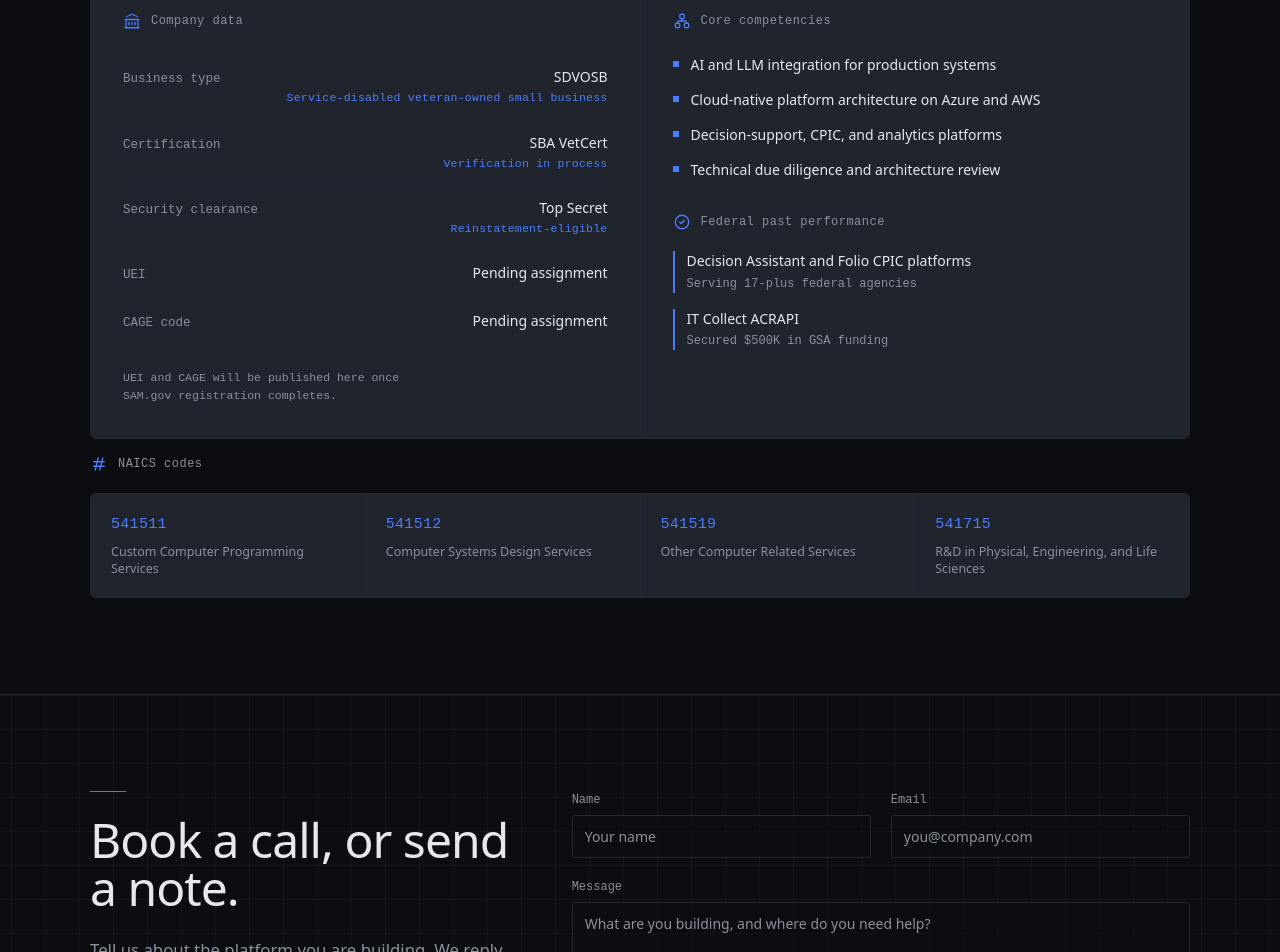
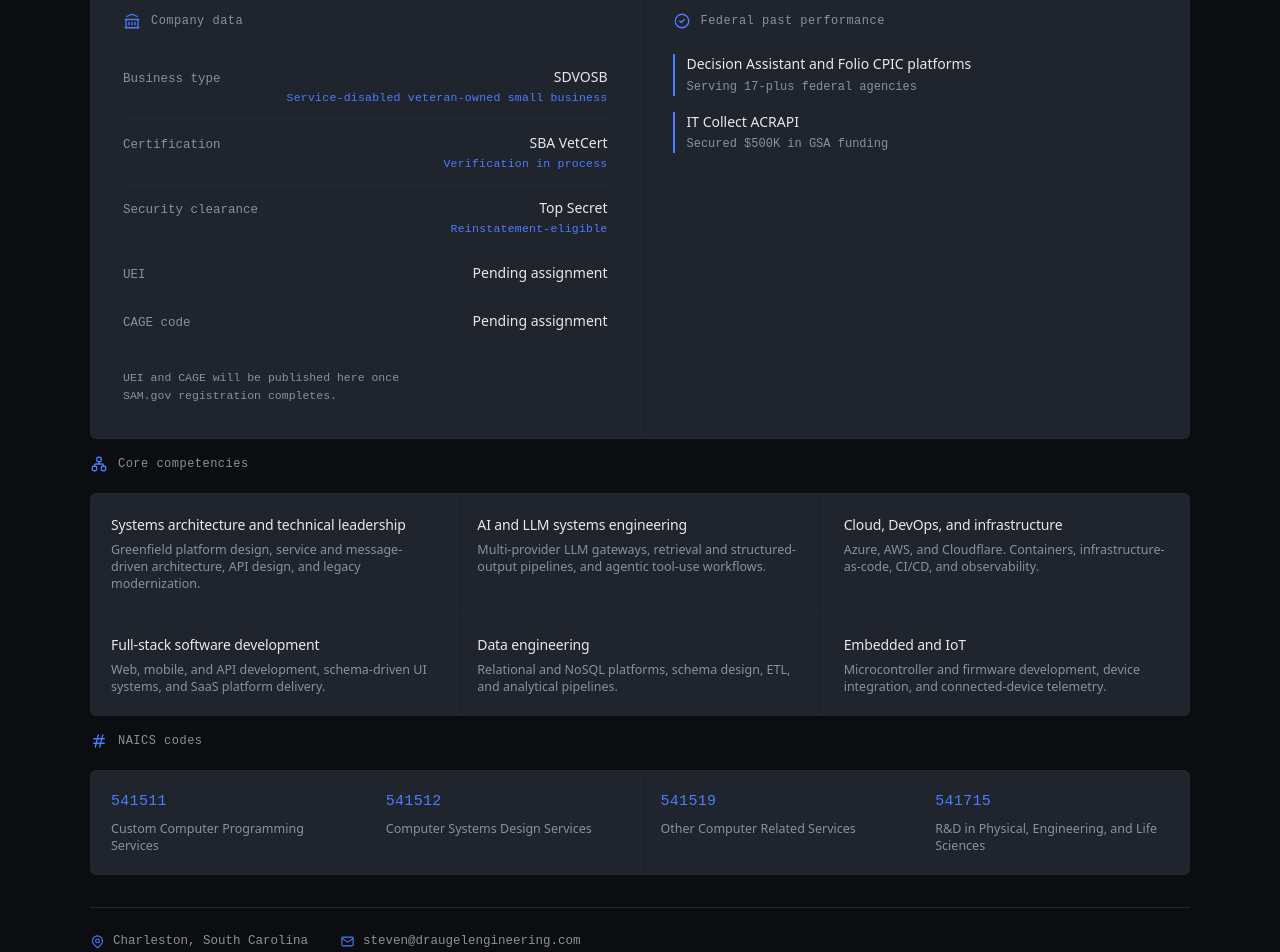
Before and after one commit to Sdraugel/draugel-engineering-marketing, an Angular app: page / in a window 1280 px wide. Shown: the part 6440-7392 px from the top of the page. Built offline with nearby package versions, Linux system fonts and the light colour scheme.

Commit message:
feat: enhance capabilities section with detailed competencies and contact information

```diff
--- a/src/app/data/site.ts
+++ b/src/app/data/site.ts
@@ -222,6 +222,11 @@
   title: string;
 }
 
+export interface Competency {
+  title: string;
+  blurb: string;
+}
+
 export interface PastPerformance {
   title: string;
   detail: string;
@@ -246,12 +251,33 @@
     { code: '541519', title: 'Other Computer Related Services' },
     { code: '541715', title: 'R&D in Physical, Engineering, and Life Sciences' },
   ] as NaicsCode[],
+  // The six competency domains, mirroring the capability statement PDF.
   competencies: [
-    'AI and LLM integration for production systems',
-    'Cloud-native platform architecture on Azure and AWS',
-    'Decision-support, CPIC, and analytics platforms',
-    'Technical due diligence and architecture review',
-  ],
+    {
+      title: 'Systems architecture and technical leadership',
+      blurb: 'Greenfield platform design, service and message-driven architecture, API design, and legacy modernization.',
+    },
+    {
+      title: 'AI and LLM systems engineering',
+      blurb: 'Multi-provider LLM gateways, retrieval and structured-output pipelines, and agentic tool-use workflows.',
+    },
+    {
+      title: 'Cloud, DevOps, and infrastructure',
+      blurb: 'Azure, AWS, and Cloudflare. Containers, infrastructure-as-code, CI/CD, and observability.',
+    },
+    {
+      title: 'Full-stack software development',
+      blurb: 'Web, mobile, and API development, schema-driven UI systems, and SaaS platform delivery.',
+    },
+    {
+      title: 'Data engineering',
+      blurb: 'Relational and NoSQL platforms, schema design, ETL, and analytical pipelines.',
+    },
+    {
+      title: 'Embedded and IoT',
+      blurb: 'Microcontroller and firmware development, device integration, and connected-device telemetry.',
+    },
+  ] as Competency[],
   // Federal-relevant past performance, drawn from Notable builds.
   pastPerformance: [
     { title: 'Decision Assistant and Folio CPIC platforms', detail: 'Serving 17-plus federal agencies' },
--- a/src/app/sections/capabilities.component.ts
+++ b/src/app/sections/capabilities.component.ts
@@ -1,7 +1,7 @@
 import { ChangeDetectionStrategy, Component } from '@angular/core';
 import { IconComponent } from '../shared/icon.component';
 import { RevealDirective } from '../shared/reveal.directive';
-import { GOVERNMENT } from '../data/site';
+import { GOVERNMENT, IDENTITY } from '../data/site';
 
 /**
  * Government and public sector capability statement, rendered as an engineered
@@ -69,26 +69,13 @@
             <p class="mt-6 max-w-[46ch] font-mono text-[11.5px] leading-relaxed text-muted">{{ gov.profileNote }}</p>
           </div>
 
-          <!-- core competencies + federal past performance -->
+          <!-- federal past performance -->
           <div class="bg-surface/25 p-7 md:p-8">
             <div class="flex items-center gap-2.5 text-accent">
-              <app-icon name="sitemap" [size]="18" />
-              <h3 class="font-mono text-[12px] tracking-[0.04em] text-muted">Core competencies</h3>
-            </div>
-            <ul class="mt-6 space-y-3">
-              @for (item of competencies; track item) {
-                <li class="flex items-start gap-3 text-[14px] leading-relaxed text-ink">
-                  <span class="mt-[0.5em] h-1.5 w-1.5 shrink-0 bg-accent" aria-hidden="true"></span>
-                  {{ item }}
-                </li>
-              }
-            </ul>
-
-            <div class="mt-8 flex items-center gap-2.5 text-accent">
               <app-icon name="circle-check" [size]="18" />
               <h3 class="font-mono text-[12px] tracking-[0.04em] text-muted">Federal past performance</h3>
             </div>
-            <ul class="mt-5 space-y-4">
+            <ul class="mt-6 space-y-4">
               @for (item of pastPerformance; track item.title) {
                 <li class="border-l-2 border-accent pl-3">
                   <p class="text-[14px] leading-snug text-ink">{{ item.title }}</p>
@@ -96,6 +83,24 @@
                 </li>
               }
             </ul>
+          </div>
+        </div>
+
+        <!-- core competencies: the six capability domains, mirroring the PDF -->
+        <div class="mt-4" appReveal="100">
+          <div class="flex items-center gap-2.5 text-accent">
+            <app-icon name="sitemap" [size]="18" />
+            <h3 class="font-mono text-[12px] tracking-[0.04em] text-muted">Core competencies</h3>
+          </div>
+          <div
+            class="mt-5 grid grid-cols-1 gap-px overflow-hidden rounded-lg border border-line bg-line sm:grid-cols-2 lg:grid-cols-3"
+          >
+            @for (item of competencies; track item.title) {
+              <div class="bg-surface/25 p-5">
+                <p class="text-[14px] font-medium tracking-[-0.01em] text-ink">{{ item.title }}</p>
+                <p class="mt-1.5 text-[12.5px] leading-snug text-muted">{{ item.blurb }}</p>
+              </div>
+            }
           </div>
         </div>
 
@@ -116,6 +121,21 @@
             }
           </div>
         </div>
+
+        <!-- point of contact: Charleston location + direct email -->
+        <div
+          class="mt-8 flex flex-col gap-3 border-t border-line pt-6 font-mono text-[12.5px] text-muted sm:flex-row sm:items-center sm:gap-8"
+          appReveal="140"
+        >
+          <span class="flex items-center gap-2">
+            <app-icon name="map-pin" [size]="15" class="text-accent" />
+            {{ location }}
+          </span>
+          <a class="flex items-center gap-2 transition-colors hover:text-accent" [href]="mailtoHref">
+            <app-icon name="mail" [size]="15" class="text-accent" />
+            {{ email }}
+          </a>
+        </div>
       </div>
     </section>
   `,
@@ -128,4 +148,7 @@
   protected readonly naics = GOVERNMENT.naics;
   protected readonly statement = GOVERNMENT.capabilityStatement;
   protected readonly downloadName = 'Draugel-Engineering-Capability-Statement.pdf';
+  protected readonly location = IDENTITY.location;
+  protected readonly email = IDENTITY.email;
+  protected readonly mailtoHref = `mailto:${IDENTITY.email}`;
 }
```
Also changed, not shown: 1 other file (tests, documents, lock files or other folders).
